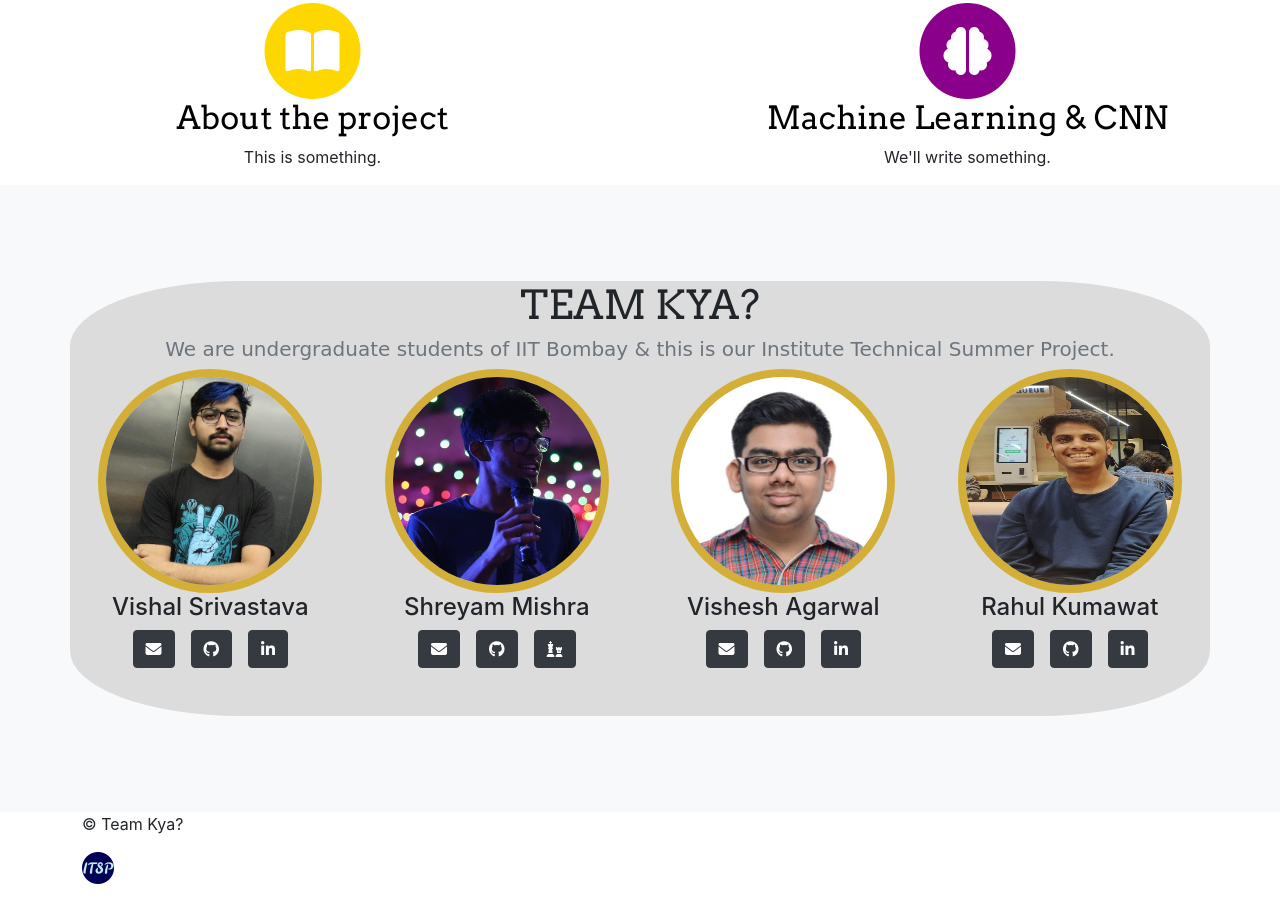
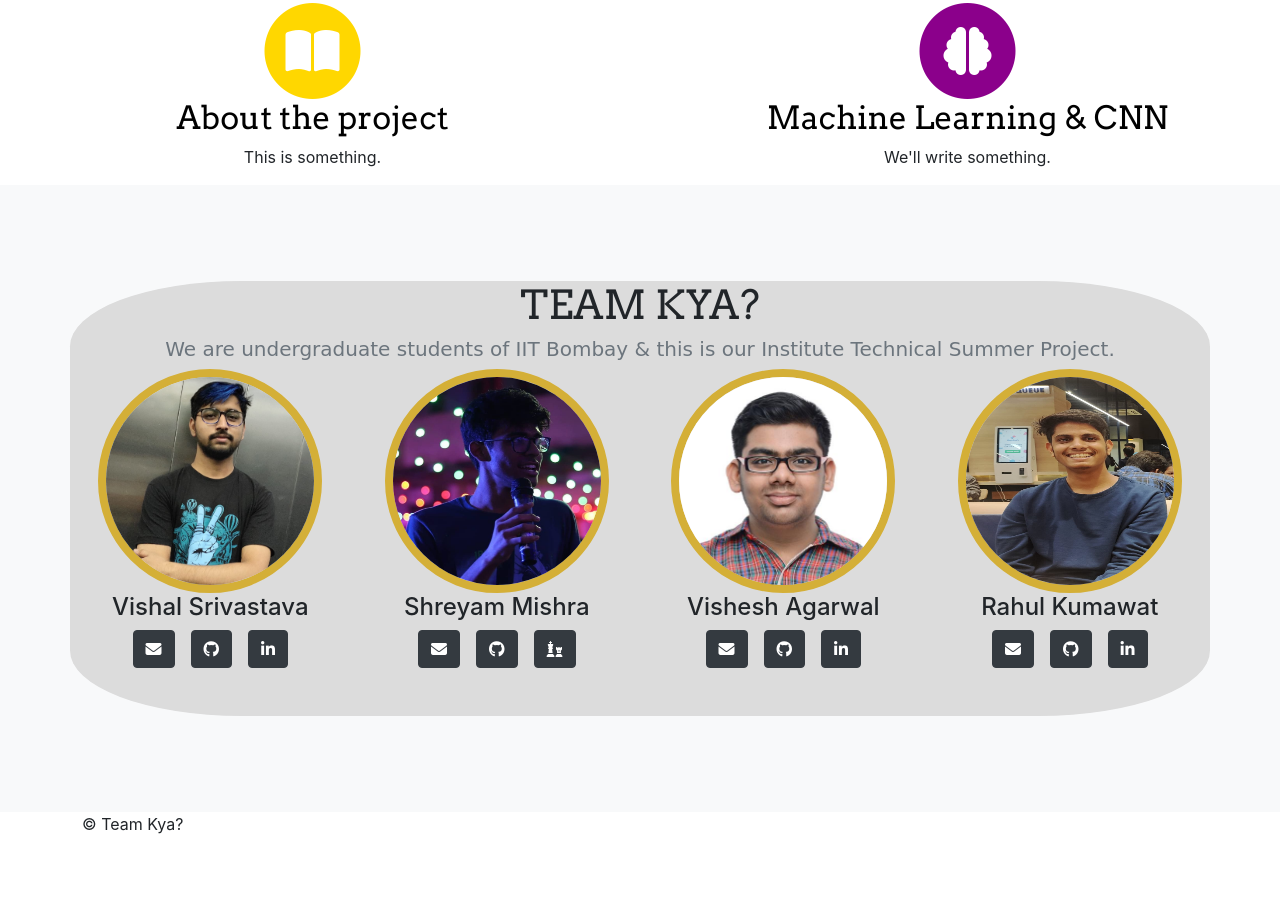
Before and after one commit to Vishal152k/AajKaAkhbaar.github.io, a plain HTML site: page index.html in a window 1280 px wide. Shown: the part 735-1649 px from the top of the page. After the commit the page ends 1617 px from the top, so only its background shows below. Drawn offline with nearby package versions, Linux system fonts and the light colour scheme; a web font is replaced by a local one.

Commit message:
favicon deleted

```diff
--- a/index.html
+++ b/index.html
@@ -216,7 +216,7 @@ window.onclick = function(event) {
 
 <footer class="container">
   <p>&copy; Team Kya?</p>
-  <img alt="shorcut icon" src="favicon/favicon-32x32.png" type="image/png" >
+  <!--img alt="shorcut icon" src="favicon/favicon-32x32.png" type="image/png" -->
 </footer>
 <script src="https://code.jquery.com/jquery-3.5.1.slim.min.js" integrity="sha384-DfXdz2htPH0lsSSs5nCTpuj/zy4C+OGpamoFVy38MVBnE+IbbVYUew+OrCXaRkfj" crossorigin="anonymous"></script>
       <script>window.jQuery || document.write('<script src="/docs/4.5/assets/js/vendor/jquery.slim.min.js"><\/script>')</script>
```
